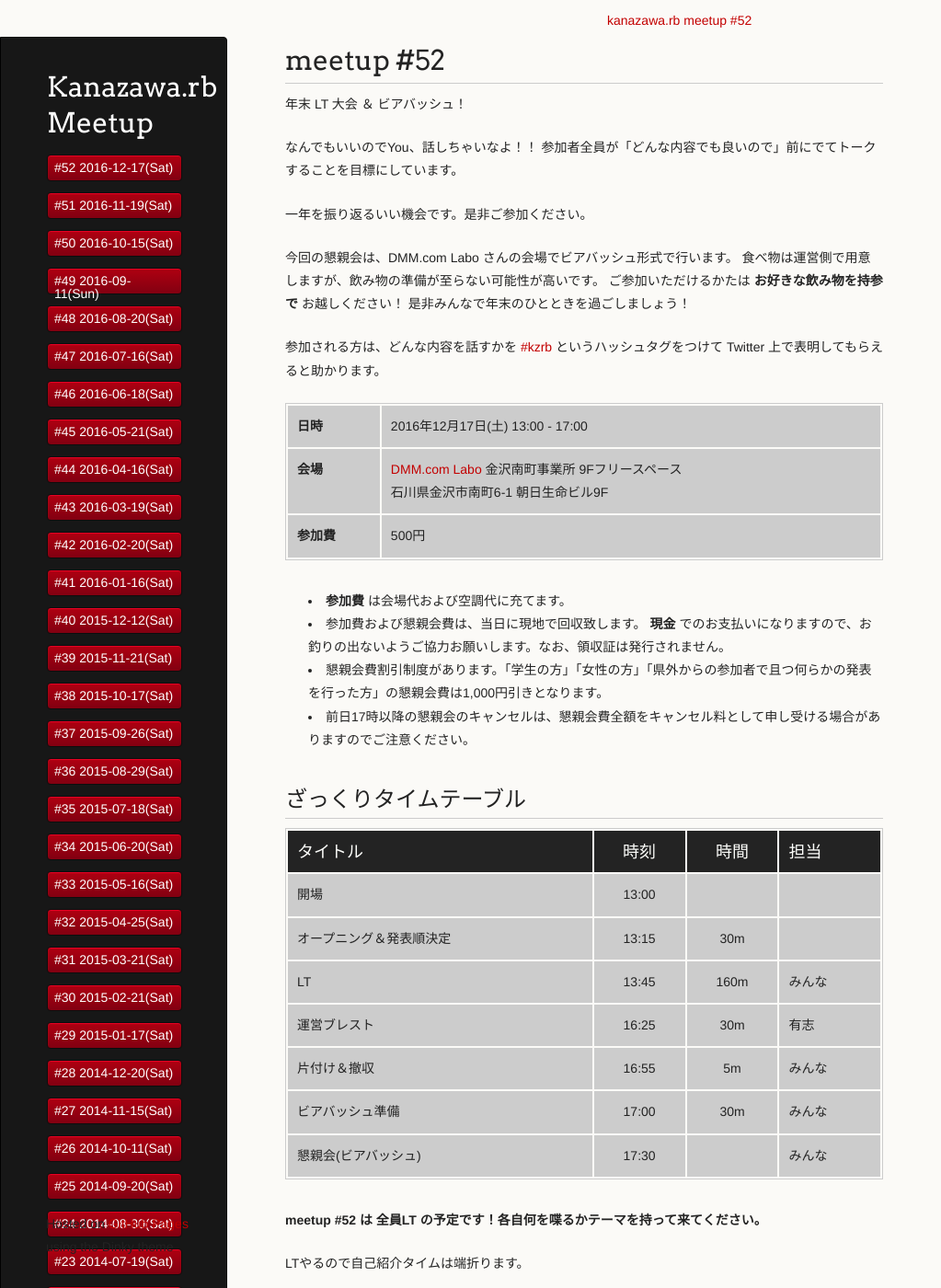
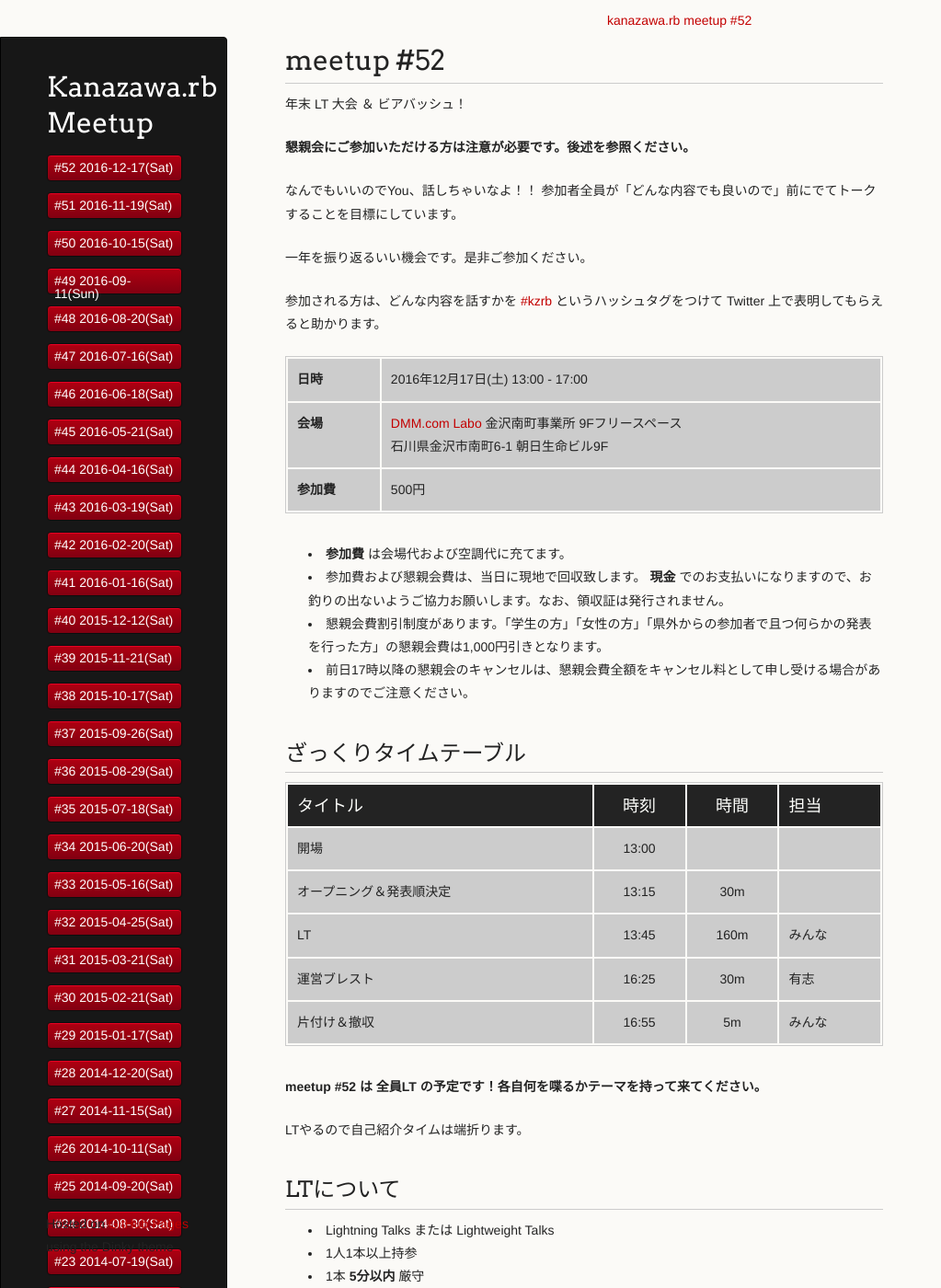
Before and after one commit to kanazawarb/meetup, a Jekyll site: the page built from 52/index.md, in a window 1280 px wide and 1400 px high. Shown: the whole window at 92% size, without its empty margins (0-1023 px from the left). Built offline with Jekyll 4.4.1, drawn with Linux system fonts in a browser that asks for light colours; a script that is not in the unit is left out; some of the changed text lies outside the part shown.

Commit message:
update meetup 52

```diff
--- a/52/index.md
+++ b/52/index.md
@@ -22,15 +22,12 @@ published: true
 
 年末 LT 大会 ＆ ビアバッシュ！
 
+**懇親会にご参加いただける方は注意が必要です。後述を参照ください。**
+
 なんでもいいのでYou、話しちゃいなよ！！
 参加者全員が「どんな内容でも良いので」前にでてトークすることを目標にしています。
 
 一年を振り返るいい機会です。是非ご参加ください。
-
-今回の懇親会は、DMM.com Labo さんの会場でビアバッシュ形式で行います。
-食べ物は運営側で用意しますが、飲み物の準備が至らない可能性が高いです。
-ご参加いただけるかたは **お好きな飲み物を持参で** お越しください！
-是非みんなで年末のひとときを過ごしましょう！
 
 参加される方は、どんな内容を話すかを
 [#kzrb](http://twitter.com/search?q=%23kzrb) というハッシュタグをつけて
@@ -56,8 +53,6 @@ Twitter 上で表明してもらえると助かります。
 | LT                                | 13:45 | 160m | みんな                                                  |
 | 運営ブレスト                      | 16:25 | 30m  | 有志                                                    |
 | 片付け＆撤収                      | 16:55 | 5m   | みんな                                                  |
-| ビアバッシュ準備                  | 17:00 | 30m  | みんな                                                  |
-| 懇親会(ビアバッシュ)              | 17:30 |      | みんな                                                  |
 
 
 **meetup #52 は 全員LT の予定です！各自何を喋るかテーマを持って来てください。**
```
Also changed, not shown: other parts of 52/index.md (+7 -0 lines).
